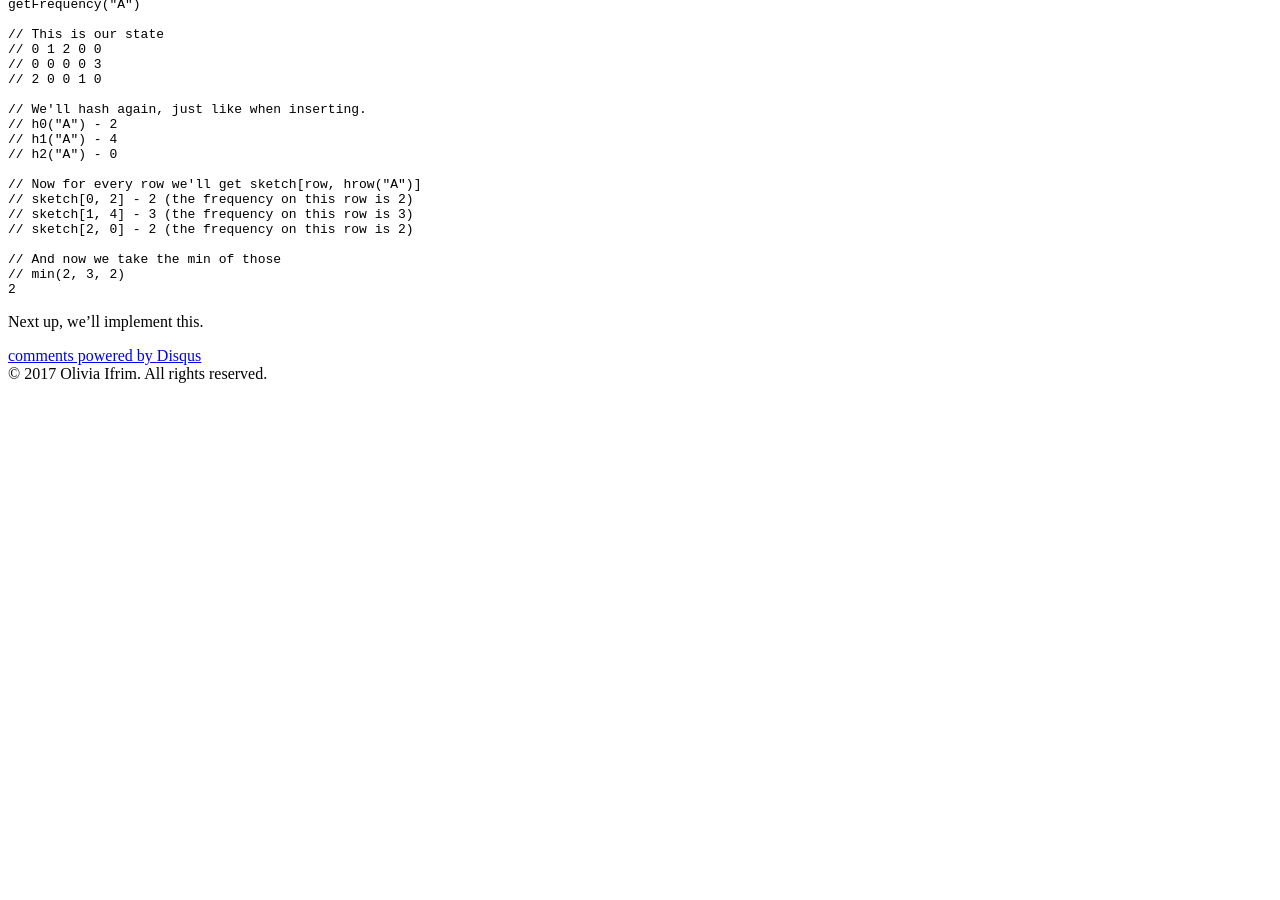
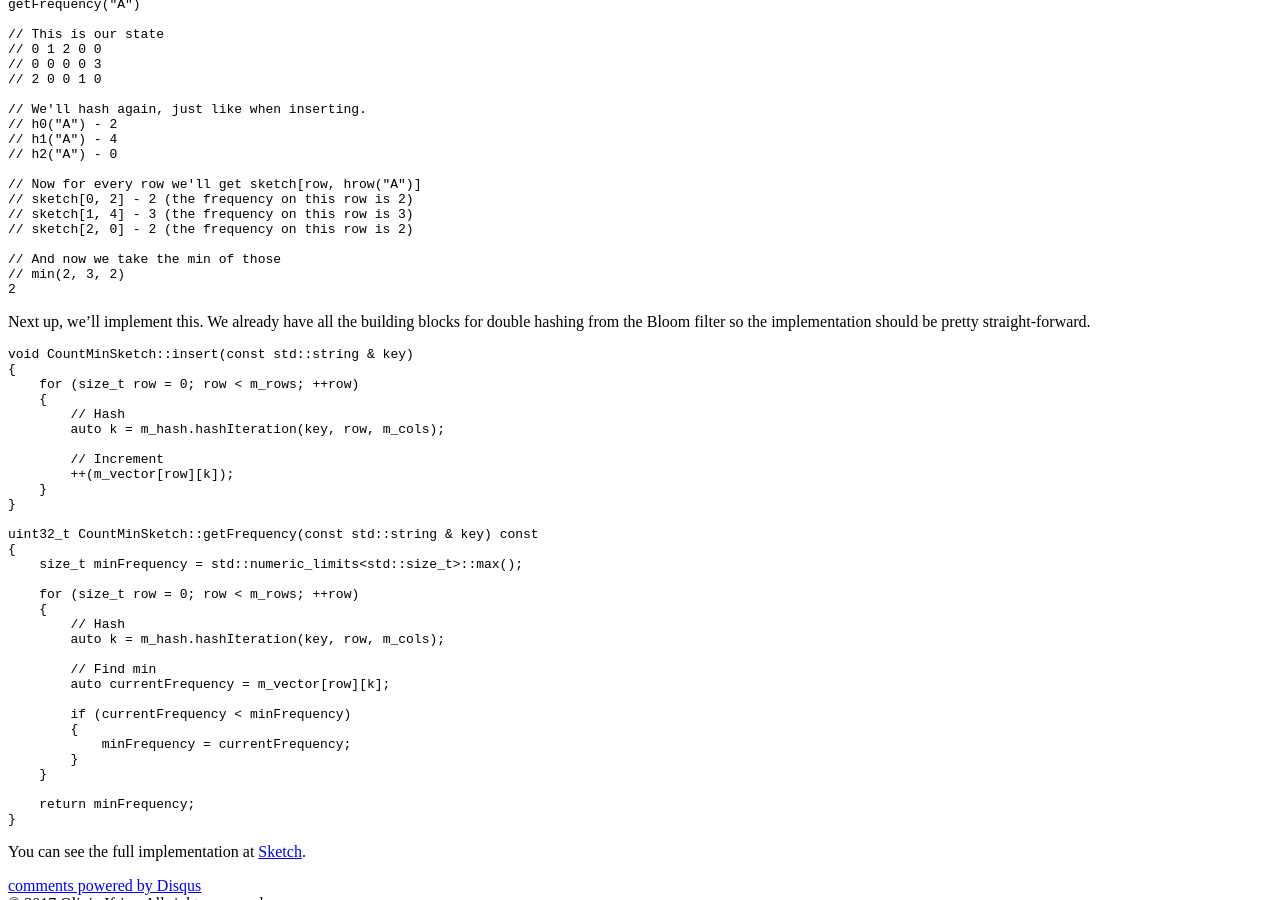
Before and after one commit to olivif/olivif.github.io, a Jekyll site: the page built from _posts/2017-06-02-count-min-sketch.markdown, in a window 1280 px wide and 900 px high, scrolled down 1380 px. Built offline with Jekyll 4.4.1, drawn with Linux system fonts in a browser that asks for light colours; nearby versions of some CDN libraries; comment, search, counter and statistics services are not loaded; before the commit the page ends 1771 px from its top, so only the background shows below that.

Commit message:
Adding implementation to post.

````diff
--- a/_posts/2017-06-02-count-min-sketch.markdown
+++ b/_posts/2017-06-02-count-min-sketch.markdown
@@ -99,4 +99,41 @@ getFrequency("A")
 2
 ```
 
-Next up, we'll implement this.
+Next up, we'll implement this. We already have all the building blocks for double hashing from the Bloom filter so the implementation should be pretty straight-forward.
+
+```c++
+void CountMinSketch::insert(const std::string & key)
+{
+    for (size_t row = 0; row < m_rows; ++row)
+    {
+        // Hash
+        auto k = m_hash.hashIteration(key, row, m_cols);
+
+        // Increment
+        ++(m_vector[row][k]);
+    }
+}
+
+uint32_t CountMinSketch::getFrequency(const std::string & key) const
+{
+    size_t minFrequency = std::numeric_limits<std::size_t>::max();
+
+    for (size_t row = 0; row < m_rows; ++row)
+    {
+        // Hash
+        auto k = m_hash.hashIteration(key, row, m_cols);
+
+        // Find min
+        auto currentFrequency = m_vector[row][k];
+
+        if (currentFrequency < minFrequency)
+        {
+            minFrequency = currentFrequency;
+        }
+    }
+
+    return minFrequency;
+}
+```
+
+You can see the full implementation at [Sketch](https://github.com/olivif/bloom-filter/tree/master/BloomFilter/src).
````
